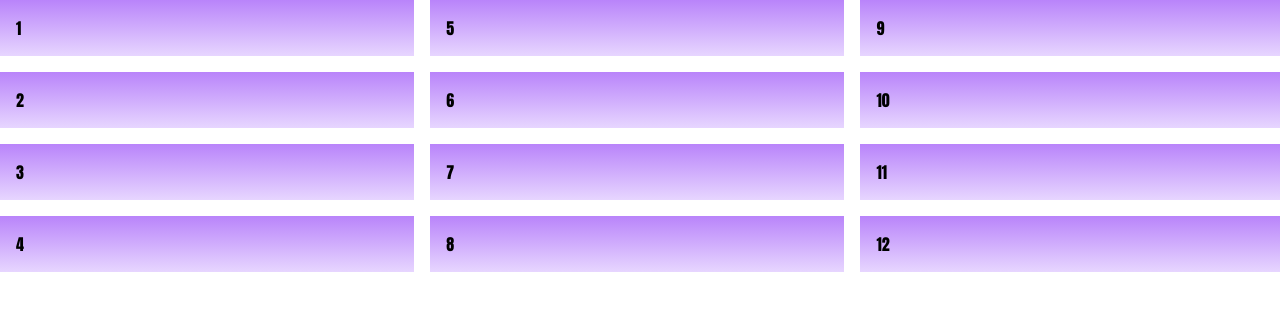
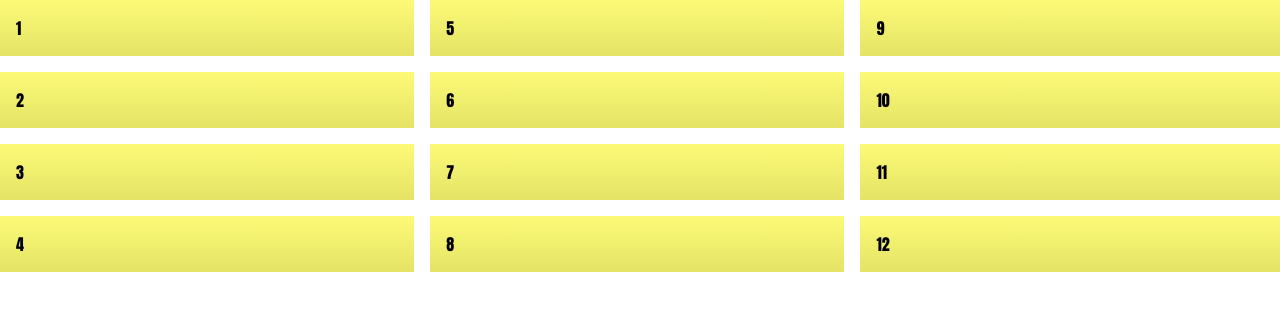
Before and after one commit to cheche877/cheche, a plain HTML site: page grid.html in a window 1280 px wide. Shown: the top 310 px of the page. Drawn offline with Linux system fonts and the light colour scheme.

Commit message:
Update box and link styles in gridStyle.css

```diff
--- a/gridStyle.css
+++ b/gridStyle.css
@@ -11,8 +11,8 @@ body{
 }
 
 .box{
-    background-color: #B984FA ;
-    background-image: linear-gradient(#B984FA,#E7D6FF);
+    background-color: #fcfa76 ;
+    background-image: linear-gradient(#fcfa76,#e5e366);
     font-size:1rem;
     padding:1rem;
 }
@@ -27,7 +27,7 @@ body{
 }
 
 .link{
-    background-image: linear-gradient(90deg, #ffff, #f5deb3);
+    background-image: linear-gradient(90deg, #ffffff, # 000000);
   background-clip: text;
   -webkit-background-clip: text;
   -webkit-text-stroke: 0.5px #000000;
```
